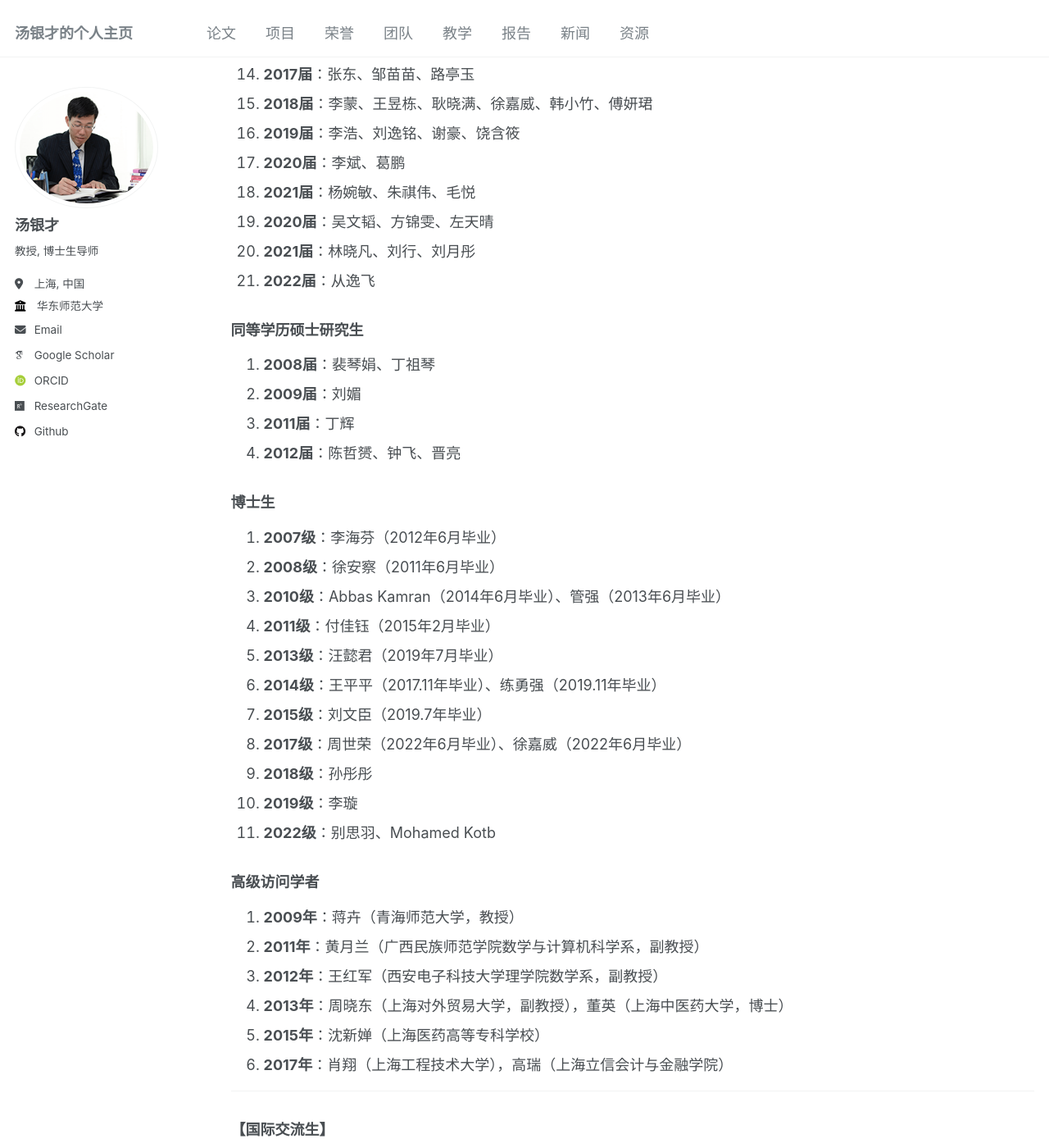
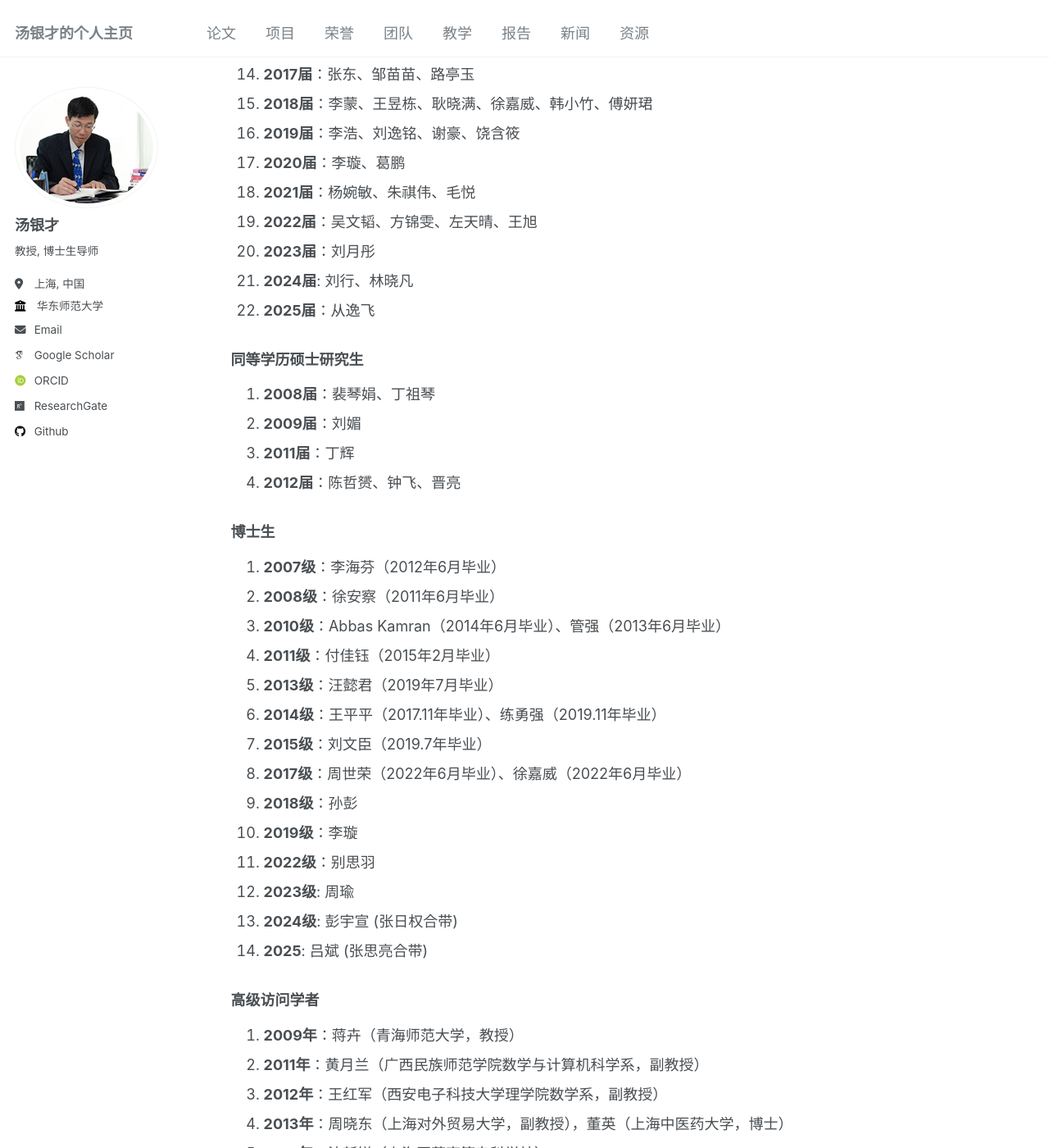
Before and after one commit to tangyc8866/tangyc8866.github.io, a Jekyll site: the page built from _pages/portfolio.md, in a window 1280 px wide and 1400 px high, scrolled down 601 px. Shown: the whole window at 82% size. Built offline with Jekyll 4.4.1, drawn with Linux system fonts in a browser that asks for light colours; some web fonts are replaced; some of the changed text lies outside the part shown.

Commit message:
Update portfolio.md

```diff
--- a/_pages/portfolio.md
+++ b/_pages/portfolio.md
@@ -8,27 +8,28 @@
 
 ### 硕士生
 
-1. **2004届**：武东、刘方方（上海师范大学）
+1. **2005届**：武东、刘方方（上海师范大学）
 2. **2006届**：刘琴、陈惠、金莹（上海师范大学）、潘中歧、王霞、陈新秀
-3. **2007届**：付伟芳、侯道燕
-4. **2008届**：于巧丽、陆嘉佳、徐安察（华东师范大学直博）
-5. **2009届**：魏晓岭、许佩蓉（华东师范大学直博）
-6. **2010届**：岳晓媛、陈露佳
-7. **2011届**：肖明圆、乐尉、付佳钰（华东师范大学直博）
-8. **2012届**：李鹏、许伟、卞源源（2012.8赴美攻读博士学位）
-9. **2013届**：程平平、徐炜
-10. **2014届**：林姝男、练勇强（华东师范大学攻读博士学位）
-11. **2015届**：彭迪迪、唐力、罗怡
-12. **2015届**：宋成园、刘文臣（直博）
-13. **2016届**：程路尹、魏鹏,、柳志强
-14. **2017届**：张东、邹苗苗、路亭玉
-15. **2018届**：李蒙、王昱栋、耿晓满、徐嘉威、韩小竹、傅妍珺
-16. **2019届**：李浩、刘逸铭、谢豪、饶含筱
-17. **2020届**：李斌、葛鹏
-18. **2021届**：杨婉敏、朱祺伟、毛悦
-19. **2020届**：吴文韬、方锦雯、左天晴
-20. **2021届**：林晓凡、刘行、刘月彤
-21. **2022届**：从逸飞
+4. **2007届**：付伟芳、侯道燕
+5. **2008届**：于巧丽、陆嘉佳、徐安察（华东师范大学直博）
+6. **2009届**：魏晓岭、许佩蓉（华东师范大学直博）
+7. **2010届**：岳昳媛、陈露佳
+8. **2011届**：肖明圆、乐尉、付佳钰（华东师范大学直博）
+9. **2012届**：李鹏、许伟、卞源源（2012.8赴美攻读博士学位）
+10. **2013届**：程平平、徐炜
+11. **2014届**：林姝男、练勇强（华东师范大学攻读博士学位）
+12. **2015届**：彭迪迪、唐力、罗怡
+13. **2015届**：宋成园、刘文臣（直博）
+14. **2016届**：程路尹、魏鹏,、柳志强
+15. **2017届**：张东、邹苗苗、路亭玉
+16. **2018届**：李蒙、王昱栋、耿晓满、徐嘉威、韩小竹、傅妍珺
+17. **2019届**：李浩、刘逸铭、谢豪、饶含筱
+18. **2020届**：李璇、葛鹏
+19. **2021届**：杨婉敏、朱祺伟、毛悦
+20. **2022届**：吴文韬、方锦雯、左天晴、王旭
+21. **2023届**：刘月彤
+22. **2024届**: 刘行、林晓凡
+23. **2025届**：从逸飞
 
 
 ### 同等学历硕士研究生
@@ -50,9 +51,12 @@
 6. **2014级**：王平平（2017.11年毕业）、练勇强（2019.11年毕业）
 7. **2015级**：刘文臣（2019.7年毕业）
 8. **2017级**：周世荣（2022年6月毕业）、徐嘉威（2022年6月毕业）
-9. **2018级**：孙彤彤
+9. **2018级**：孙彭
 10. **2019级**：李璇
-11. **2022级**：别思羽、Mohamed Kotb
+11. **2022级**：别思羽
+12. **2023级**: 周瑜
+13. **2024级**: 彭宇宣 (张日权合带)
+14. **2025**: 吕斌 (张思亮合带)
 
 
 ### 高级访问学者
@@ -61,7 +65,7 @@
 2. **2011年**：黄月兰（广西民族师范学院数学与计算机科学系，副教授）
 3. **2012年**：王红军（西安电子科技大学理学院数学系，副教授）
 4. **2013年**：周晓东（上海对外贸易大学，副教授），董英（上海中医药大学，博士）
-5. **2015年**：沈新婵（上海医药高等专科学校）
+5. **2015年**：沈新娣（上海医药高等专科学校）
 6. **2017年**：肖翔（上海工程技术大学），高瑞（上海立信会计与金融学院）
 
 ---
```
